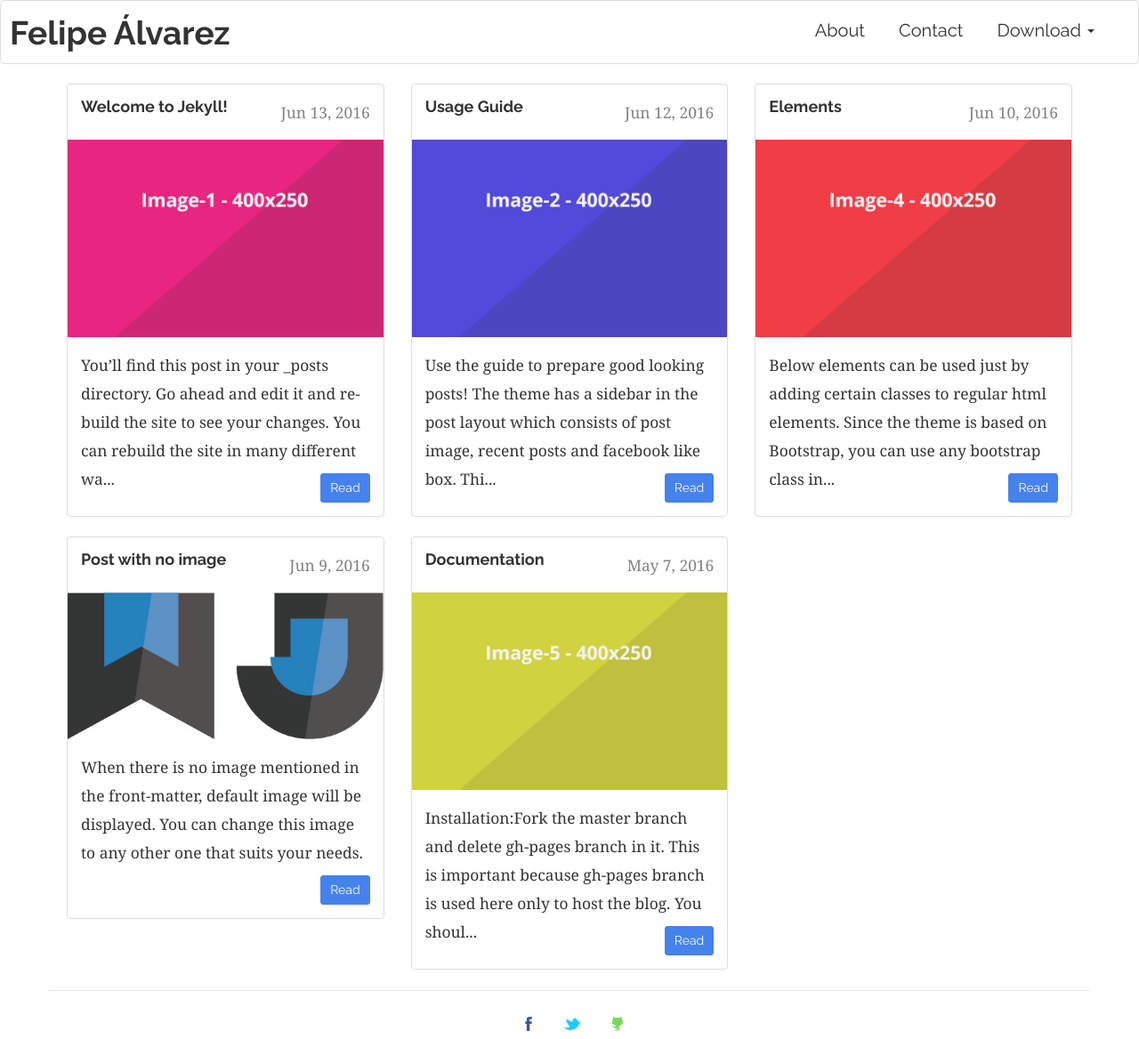
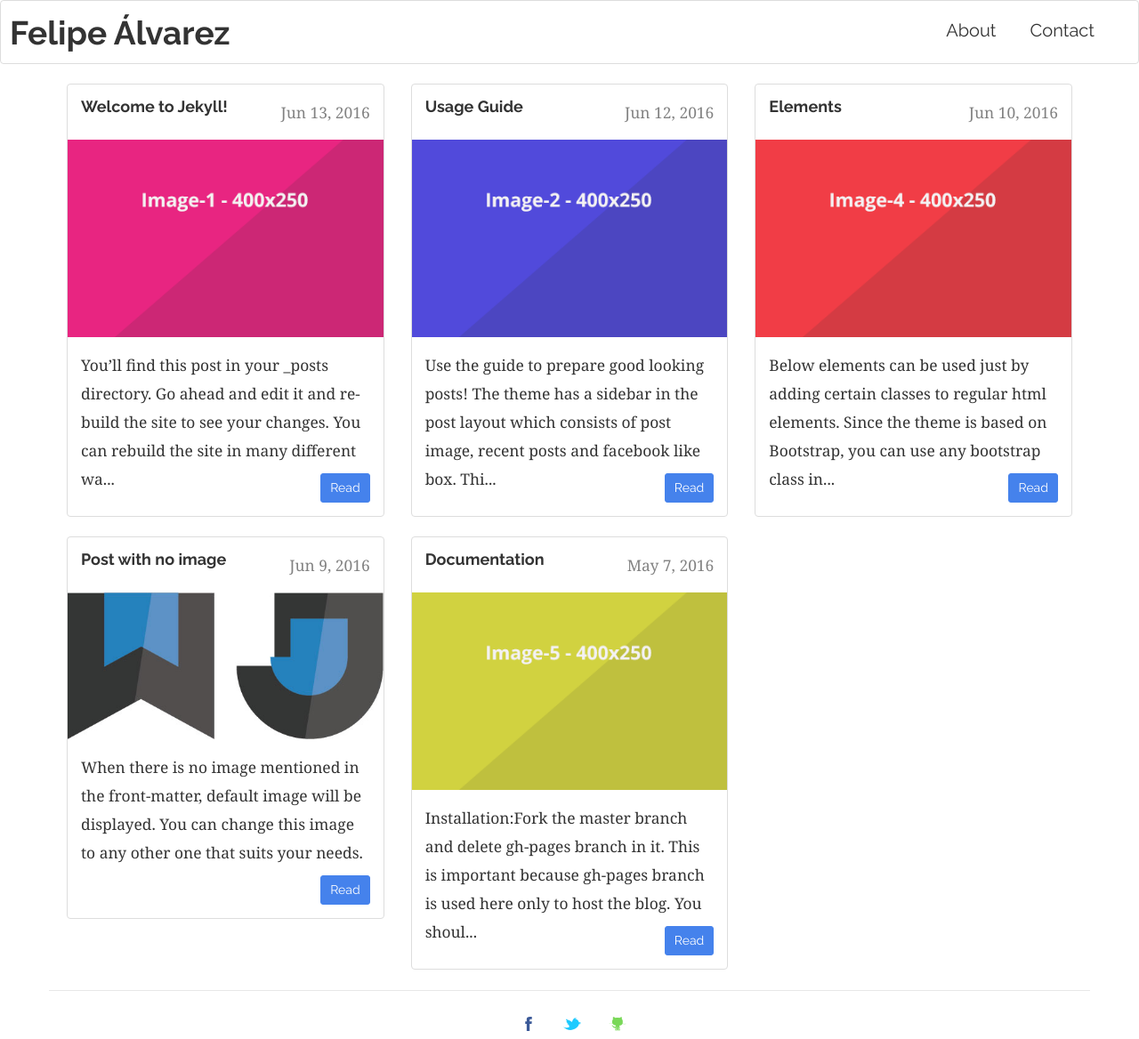
Before and after one commit to lfalvarez/portfolio, a Jekyll site: the page built from index.html, in a window 1280 px wide. Shown: the whole page at 89% size. Built offline with Jekyll 4.4.1, drawn with Linux system fonts in a browser that asks for light colours; the list of posts is cut into pages by our own code.

Commit message:
Removing things from the top nav bar and using base url

```diff
--- a/_config.yml
+++ b/_config.yml
@@ -13,7 +13,7 @@ description: > # this means to ignore newlines until "baseurl:"
 
 
 
-baseurl: "/" # the subpath of your site, e.g. /blog
+baseurl: "https://lfalvarez.github.io/portfolio/" # the subpath of your site, e.g. /blog
 url: "https://lfalvarez.github.io/portfolio" # the base hostname & protocol for your site
 
 #sidebar
--- a/_includes/header.html
+++ b/_includes/header.html
@@ -17,9 +17,6 @@
             <ul class="nav navbar-nav navbar-right">
         <li><a href="{{site.baseurl}}/about/">About</a></li>
         <li><a href="{{site.baseurl}}/contact/">Contact</a></li>
-        <li class="dropdown">
-          <a href="#" class="dropdown-toggle" data-toggle="dropdown" role="button" aria-haspopup="true" aria-expanded="false">Download <span class="caret"></span></a>
-        </li>
       </ul>
     </div><!-- /.navbar-collapse -->
   </div><!-- /.container-fluid -->
```
